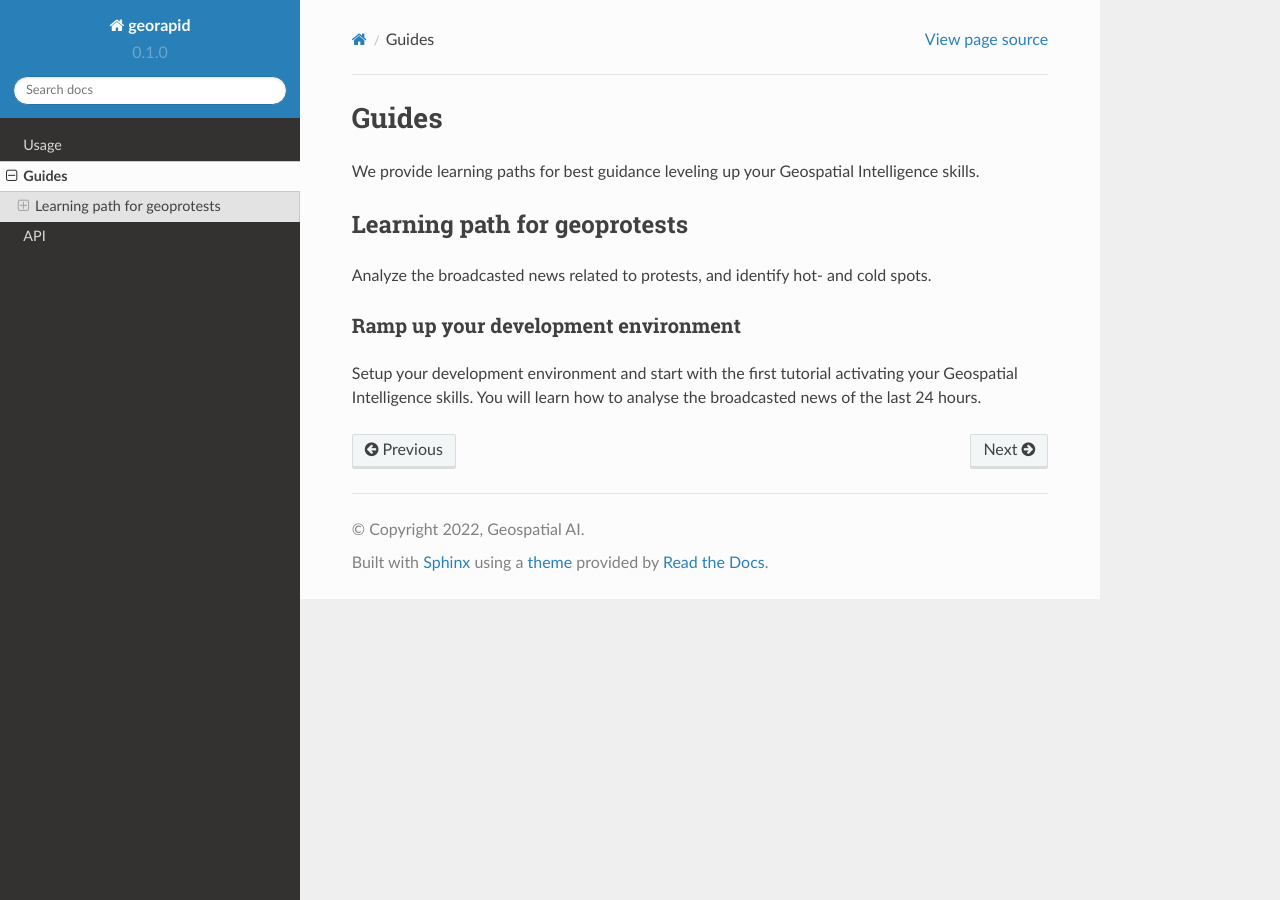
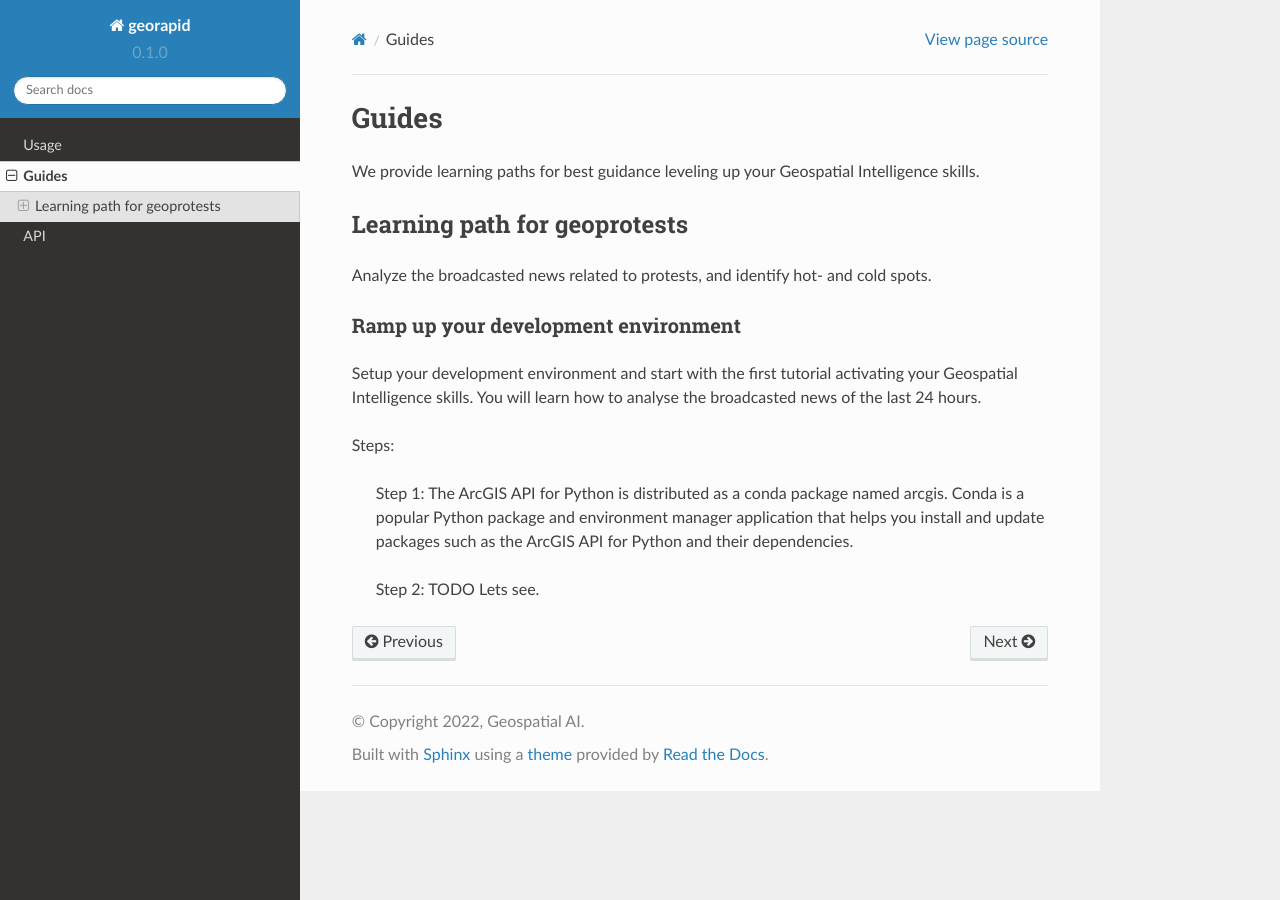
Before and after one commit to Geospatial-AI-DE/georapid-py, a Sphinx documentation site: the page built from docs/source/guides.rst, in a window 1280 px wide. Built offline with Sphinx 7.4.7 and the Read the Docs theme 2.0.0, drawn with Linux system fonts in a browser that asks for light colours.

Commit message:
:books: Added guide

```diff
--- a/docs/source/guides.rst
+++ b/docs/source/guides.rst
@@ -10,3 +10,11 @@ Ramp up your development environment
 ^^^^^^^^^^^^^^^^^^^^^^^^^^^^^^^^^^^^
 Setup your development environment and start with the first tutorial activating your Geospatial Intelligence skills.
 You will learn how to analyse the broadcasted news of the last 24 hours.
+
+Steps:
+
+    Step 1: The ArcGIS API for Python is distributed as a conda package named arcgis.
+    Conda is a popular Python package and environment manager application that helps you install and update packages such as the ArcGIS API for Python and their dependencies.
+
+    Step 2: TODO
+    Lets see.
```
